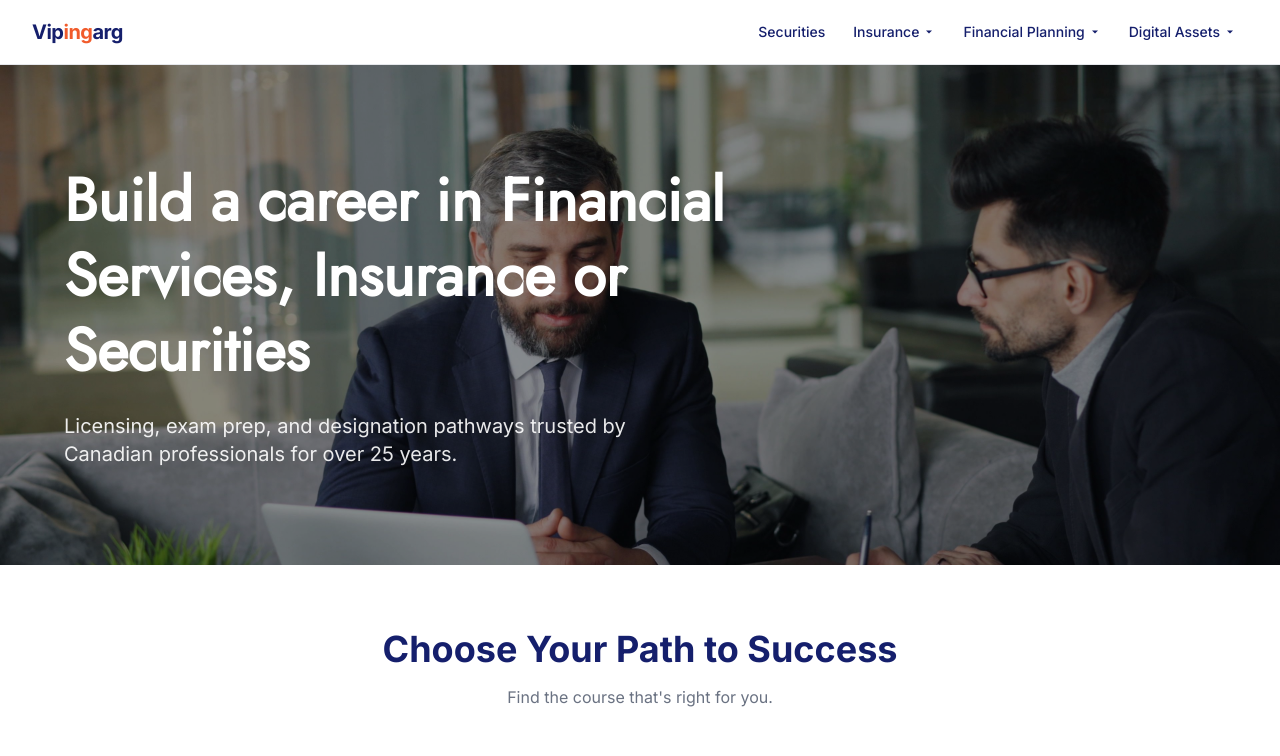
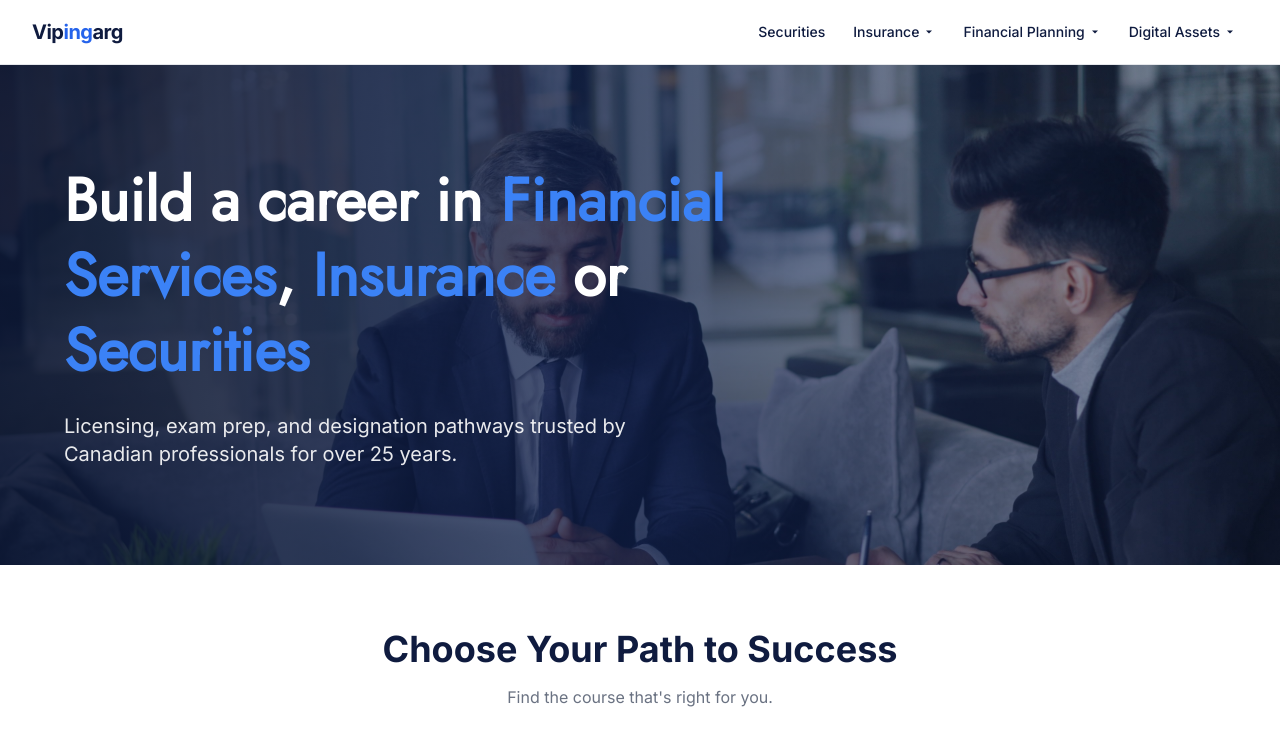
Before and after one commit to MohakGupta2004/vipin-website, a Next.js app: page / in a window 1280 px wide. Shown: the top 756 px of the page. Built offline with nearby package versions, Linux system fonts and the light colour scheme.

Commit message:
code: color change

```diff
--- a/app/globals.css
+++ b/app/globals.css
@@ -49,55 +49,55 @@
 
 :root {
     --background: #ffffff;
-    --foreground: #151f6c;
+    --foreground: #0f1b3f;
 
     --card: #ffffff;
-    --card-foreground: #151f6c;
+    --card-foreground: #0f1b3f;
 
     --popover: #ffffff;
-    --popover-foreground: #151f6c;
+    --popover-foreground: #0f1b3f;
 
     /* Buttons */
-    --primary: #f15b2b;
+    --primary: #2563eb;
     --primary-foreground: #ffffff;
 
     /* Box/Card Accent */
-    --secondary: #079c9e;
+    --secondary: #2563eb;
     --secondary-foreground: #ffffff;
 
     /* Light gray sections */
     --muted: #f8fafc;
-    --muted-foreground: #151f6d;
+    --muted-foreground: #0f1b3f;
 
-    --accent: #079c9e;
+    --accent: #2563eb;
     --accent-foreground: #ffffff;
 
     --destructive: #dc2626;
 
     --border: #e5e7eb;
     --input: #e5e7eb;
-    --ring: #f15b2b;
+    --ring: #2563eb;
 
-    --chart-1: #151f6c;
-    --chart-2: #079c9e;
-    --chart-3: #f15b2b;
-    --chart-4: #014e74;
-    --chart-5: #151f6d;
+    --chart-1: #0f1b3f;
+    --chart-2: #2563eb;
+    --chart-3: #2563eb;
+    --chart-4: #0f1f4c;
+    --chart-5: #0f1b3f;
 
     --radius: 0.625rem;
 
     /* Sidebar/Footer */
-    --sidebar: #014e74;
+    --sidebar: #0f1f4c;
     --sidebar-foreground: #ffffff;
 
-    --sidebar-primary: #f15b2b;
+    --sidebar-primary: #2563eb;
     --sidebar-primary-foreground: #ffffff;
 
-    --sidebar-accent: #079c9e;
+    --sidebar-accent: #2563eb;
     --sidebar-accent-foreground: #ffffff;
 
-    --sidebar-border: #013a57;
-    --sidebar-ring: #f15b2b;
+    --sidebar-border: #0a1533;
+    --sidebar-ring: #2563eb;
 }
 .dark {
     --background: #0b143f;
@@ -109,41 +109,41 @@
     --popover: #14225c;
     --popover-foreground: #ffffff;
 
-    --primary: #f15b2b;
+    --primary: #2563eb;
     --primary-foreground: #ffffff;
 
-    --secondary: #079c9e;
+    --secondary: #2563eb;
     --secondary-foreground: #ffffff;
 
     --muted: #1d2f73;
     --muted-foreground: #cbd5e1;
 
-    --accent: #079c9e;
+    --accent: #2563eb;
     --accent-foreground: #ffffff;
 
     --destructive: #ef4444;
 
     --border: rgba(255,255,255,.1);
     --input: rgba(255,255,255,.15);
-    --ring: #f15b2b;
+    --ring: #2563eb;
 
-    --chart-1: #f15b2b;
-    --chart-2: #079c9e;
+    --chart-1: #2563eb;
+    --chart-2: #2563eb;
     --chart-3: #ffffff;
-    --chart-4: #014e74;
+    --chart-4: #0f1f4c;
     --chart-5: #cbd5e1;
 
-    --sidebar: #014e74;
+    --sidebar: #0f1f4c;
     --sidebar-foreground: #ffffff;
 
-    --sidebar-primary: #f15b2b;
+    --sidebar-primary: #2563eb;
     --sidebar-primary-foreground: #ffffff;
 
-    --sidebar-accent: #079c9e;
+    --sidebar-accent: #2563eb;
     --sidebar-accent-foreground: #ffffff;
 
     --sidebar-border: rgba(255,255,255,.1);
-    --sidebar-ring: #f15b2b;
+    --sidebar-ring: #2563eb;
 }
 @layer base {
   * {
--- a/components/landing/find-course.tsx
+++ b/components/landing/find-course.tsx
@@ -3,12 +3,12 @@ import { GraduationCap, ShieldCheck, Wallet, Coins } from 'lucide-react'
 export function Card({ icon, title, desc, route }: { icon: React.ReactNode; title: string; desc: string; route: string }) {
   return (
     <div className="border rounded-lg p-8 text-center hover:shadow-lg transition-shadow">
-      <div className="flex justify-center mb-4 text-[#e67e22]">
+      <div className="flex justify-center mb-4 text-[#2563eb]">
         {icon}
       </div>
       <h3 className="text-xl font-bold text-foreground uppercase mb-4">{title}</h3>
       <p className="text-gray-500 mb-6">{desc}</p>
-      <a href={route} className="inline-block bg-[#e67e22] text-white px-6 py-2 rounded hover:bg-[#d35400] transition-colors">
+      <a href={route} className="inline-block bg-[#2563eb] text-white px-6 py-2 rounded hover:bg-[#1d4ed8] transition-colors">
         Learn more
       </a>
     </div>
--- a/components/landing/footer.tsx
+++ b/components/landing/footer.tsx
@@ -70,7 +70,7 @@ export default function Footer() {
   }
 
   return (
-    <footer className="bg-[#2c3e50] text-white">
+    <footer className="bg-[#0f1f4c] text-white">
       <div className="mx-auto max-w-7xl px-4 py-12 sm:px-6 lg:px-8">
         <div className="grid grid-cols-2 gap-8 md:grid-cols-3 lg:grid-cols-5">
           <FooterSection title="SECURITIES" links={securitiesLinks} />
@@ -113,7 +113,7 @@ export default function Footer() {
             />
             <Button
               type="submit"
-              className="bg-[#e67e22] text-white hover:bg-[#d35400] rounded-sm"
+              className="bg-[#2563eb] text-white hover:bg-[#1d4ed8] rounded-sm"
             >
               Sign up
             </Button>
@@ -121,7 +121,7 @@ export default function Footer() {
         </div>
       </div>
 
-      <div className="border-t border-gray-600 bg-[#1a252f] py-4">
+      <div className="border-t border-gray-600 bg-[#0a1533] py-4">
         <div className="mx-auto max-w-7xl px-4 text-center text-xs text-gray-400 sm:px-6 lg:px-8">
           <p>
             Copyright © 2026 Business Career College All rights reserved · RapidLMS, LearnerVerified, and the LearnerVerified double checkmark logo are trademarks of We Know Training.
--- a/components/landing/header.tsx
+++ b/components/landing/header.tsx
@@ -6,11 +6,14 @@ export default function Header() {
       className="relative flex min-h-[500px] items-center bg-cover bg-center"
       style={{ backgroundImage: "url(/hero.jpg)" }}
     >
-      <div className="absolute inset-0 bg-black/40" />
+      <div className="absolute inset-0 bg-gradient-to-r from-[#0a1533]/90 via-[#0f1f4c]/70 to-[#0f1f4c]/30" />
       <div className="relative pl-8 sm:pl-12 lg:pl-16">
         <h1 className="max-w-2xl text-4xl font-bold leading-tight text-white sm:text-5xl lg:text-6xl"
         style={{ fontFamily: "Jost, sans-serif" }}>
-          Build a career in Financial Services, Insurance or Securities
+          Build a career in{" "}
+          <span className="text-[#3b82f6]">Financial Services</span>,{" "}
+          <span className="text-[#3b82f6]">Insurance</span> or{" "}
+          <span className="text-[#3b82f6]">Securities</span>
         </h1>
         <p className="mt-6 max-w-xl text-lg text-white/90 sm:text-xl">
           Licensing, exam prep, and designation pathways trusted by Canadian
--- a/components/landing/learn-more.tsx
+++ b/components/landing/learn-more.tsx
@@ -20,19 +20,19 @@ const cards = [
 
 export default function LearnMore() {
   return (
-    <section className="bg-[#4a9a9a] py-0">
+    <section className="bg-[#2563eb] py-0">
       <div className="grid grid-cols-3">
         {cards.map((card, index) => (
           <a
             key={index}
             href={card.route}
-            className="p-12 text-white hover:bg-[#3d8585] transition-colors group"
+            className="p-12 text-white hover:bg-[#1d4ed8] transition-colors group"
           >
             <p className="text-sm font-medium tracking-wider mb-4 opacity-90">{card.category}</p>
             <h3 className="text-2xl font-light mb-8 leading-relaxed">{card.title}</h3>
             <div className="flex items-center gap-3 group-hover:gap-4 transition-all">
               <span className="font-medium">Learn more</span>
-              <div className="w-8 h-8 rounded-full border border-white flex items-center justify-center group-hover:bg-white group-hover:text-[#4a9a9a] transition-colors">
+              <div className="w-8 h-8 rounded-full border border-white flex items-center justify-center group-hover:bg-white group-hover:text-[#2563eb] transition-colors">
                 <ArrowRight size={16} />
               </div>
             </div>
--- a/components/landing/testimonial.tsx
+++ b/components/landing/testimonial.tsx
@@ -40,7 +40,7 @@ function StarRating({ rating }: { rating: number }) {
 
 export default function Testimonials() {
   return (
-    <section className="bg-[#e8f5e9] py-16 px-8">
+    <section className="bg-[#f5f8fd] py-16 px-8">
       <div className="max-w-6xl mx-auto">
         <h2 className="text-4xl font-bold text-center text-gray-800 mb-12">
           Vipin Garg is trusted by professionals across Canada
--- a/components/landing/why-choose.tsx
+++ b/components/landing/why-choose.tsx
@@ -17,7 +17,7 @@ const features = [
 
 export default function WhyChooseUs() {
   return (
-    <section className="bg-[#f0f4f8] py-16 px-8">
+    <section className="bg-[#eef3fc] py-16 px-8">
       <div className="max-w-6xl mx-auto grid grid-cols-2 gap-12">
         <div>
           <h2 className="text-4xl font-bold text-gray-800 mb-6">Why choose Vipin Garg</h2>
@@ -29,14 +29,14 @@ My coaching style is practical, exam-focused and career-oriented. I help student
           <p className="text-gray-600 mb-8">
             We focus on clarity, structure, and readiness, so learners know what to focus on and can move forward with confidence.
           </p>
-          <a href="/about" className="inline-block bg-[#e67e22] text-white px-8 py-3 rounded hover:bg-[#d35400] transition-colors font-medium">
+          <a href="/about" className="inline-block bg-[#2563eb] text-white px-8 py-3 rounded hover:bg-[#1d4ed8] transition-colors font-medium">
             About Us
           </a>
         </div>
         <div className="space-y-6">
           {features.map((feature, index) => (
             <div key={index} className="flex gap-4">
-              <div className="flex-shrink-0 w-10 h-10 rounded-full border-2 border-[#e67e22] flex items-center justify-center text-[#e67e22]">
+              <div className="flex-shrink-0 w-10 h-10 rounded-full border-2 border-[#2563eb] flex items-center justify-center text-[#2563eb]">
                 <Check size={20} />
               </div>
               <div>
```
